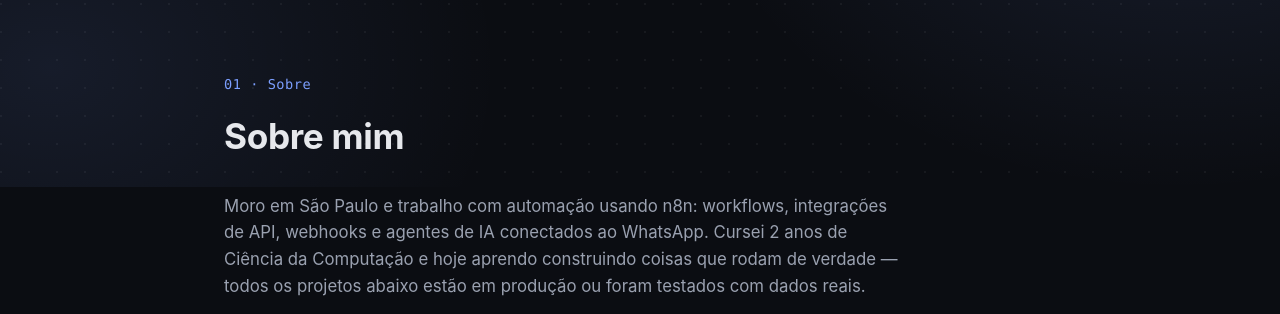
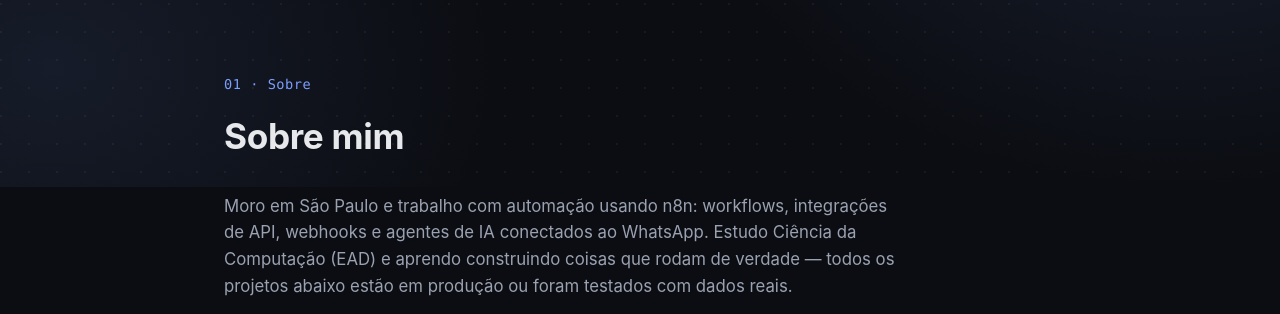
Before and after one commit to Vitin4267/Vitin4267.github.io, a plain HTML site: page index.html in a window 1280 px wide. Shown: the part 613-927 px from the top of the page. Drawn offline with Linux system fonts and the light colour scheme.

Commit message:
Formação: cursando Ciência da Computação (EAD)
Co-Authored-By: Claude Opus 5.5 <noreply@anthropic.com>

```diff
--- a/index.html
+++ b/index.html
@@ -53,7 +53,7 @@
       <h2>Sobre mim</h2>
       <p>
         Moro em São Paulo e trabalho com automação usando n8n: workflows, integrações de API, webhooks e agentes de IA
-        conectados ao WhatsApp. Cursei 2 anos de Ciência da Computação e hoje aprendo construindo coisas que rodam de
+        conectados ao WhatsApp. Estudo Ciência da Computação (EAD) e aprendo construindo coisas que rodam de
         verdade — todos os projetos abaixo estão em produção ou foram testados com dados reais.
       </p>
       <p>
```
